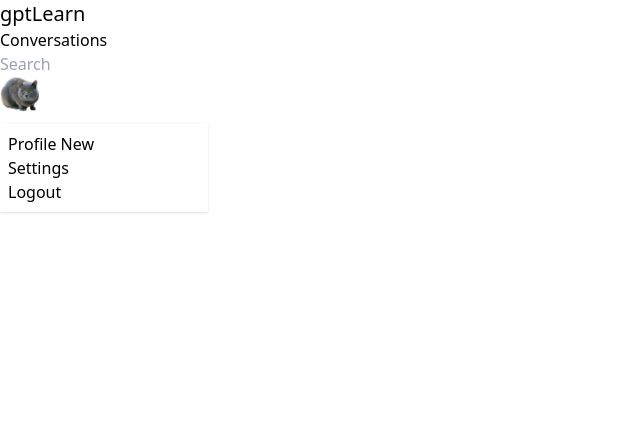
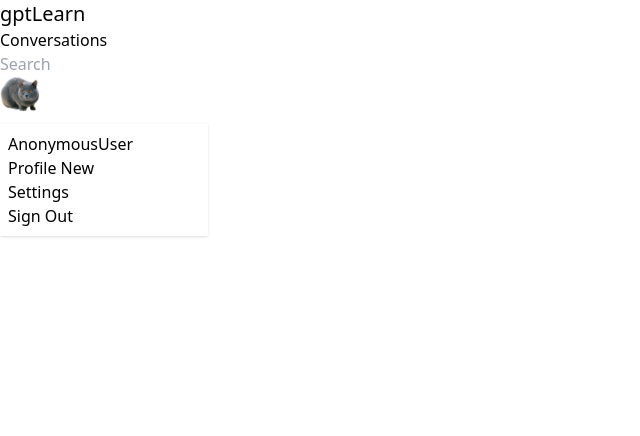
Before and after one commit to CharlieKC/gptlearn, a Django app: page / in a window 1280 px wide. Shown: the top 436 px of the page, without its empty margins (0-640 px from the left). Run offline with Django 4.2, Linux system fonts and the light colour scheme; some libraries are stand-ins or nearby versions.

Commit message:
Add signout

```diff
--- a/flashcards/templates/base.html
+++ b/flashcards/templates/base.html
@@ -31,6 +31,7 @@
 				  </div>
 				</label>
 				<ul tabindex="0" class="mt-3 z-[1] p-2 shadow menu menu-sm dropdown-content bg-base-100 rounded-box w-52">
+					<li>{% load account %} {% user_display user %}</li>
 				  <li>
 					<a class="justify-between">
 					  Profile
@@ -38,11 +39,39 @@
 					</a>
 				  </li>
 				  <li><a>Settings</a></li>
-				  <li><a>Logout</a></li>
+				  <li><button class="" onclick="my_modal_2.showModal()">Sign Out</button></li>
+
+
 				</ul>
 			  </div>
 			</div>
 		  </div>
+
+
+		  <!-- Logout Modal -->
+		  <dialog id="my_modal_2" class="modal">
+			<div class="modal-box">
+			  <h3 class="font-bold text-lg">Are you sure you want to sign out?</h3>
+			  <p class="py-4">Click here to sign out</p>
+			  <div class="modal-action">
+
+				<form method="post" action="{% url 'account_logout' %}">
+				  {% csrf_token %}
+				  {% if redirect_field_value %}
+				  <input type="hidden" name="{{ redirect_field_name }}" value="{{ redirect_field_value }}"/>
+				  {% endif %}
+				  <button type="submit" class="btn btn-outline btn-error mx-auto">Sign Out</button>
+				</form>
+			</div>
+			</div>
+
+<!-- This is needed to actually close the model-->
+			<form method="dialog" class="modal-backdrop">
+			  <button>close</button>
+			</form>
+
+		  </dialog>
+
 
 		  <!-- <div id="content" class="container mx-auto p-4 lg:ml-20 xl:ml-40 w-11/12"> -->
 		  <div id="content" class="">
```
